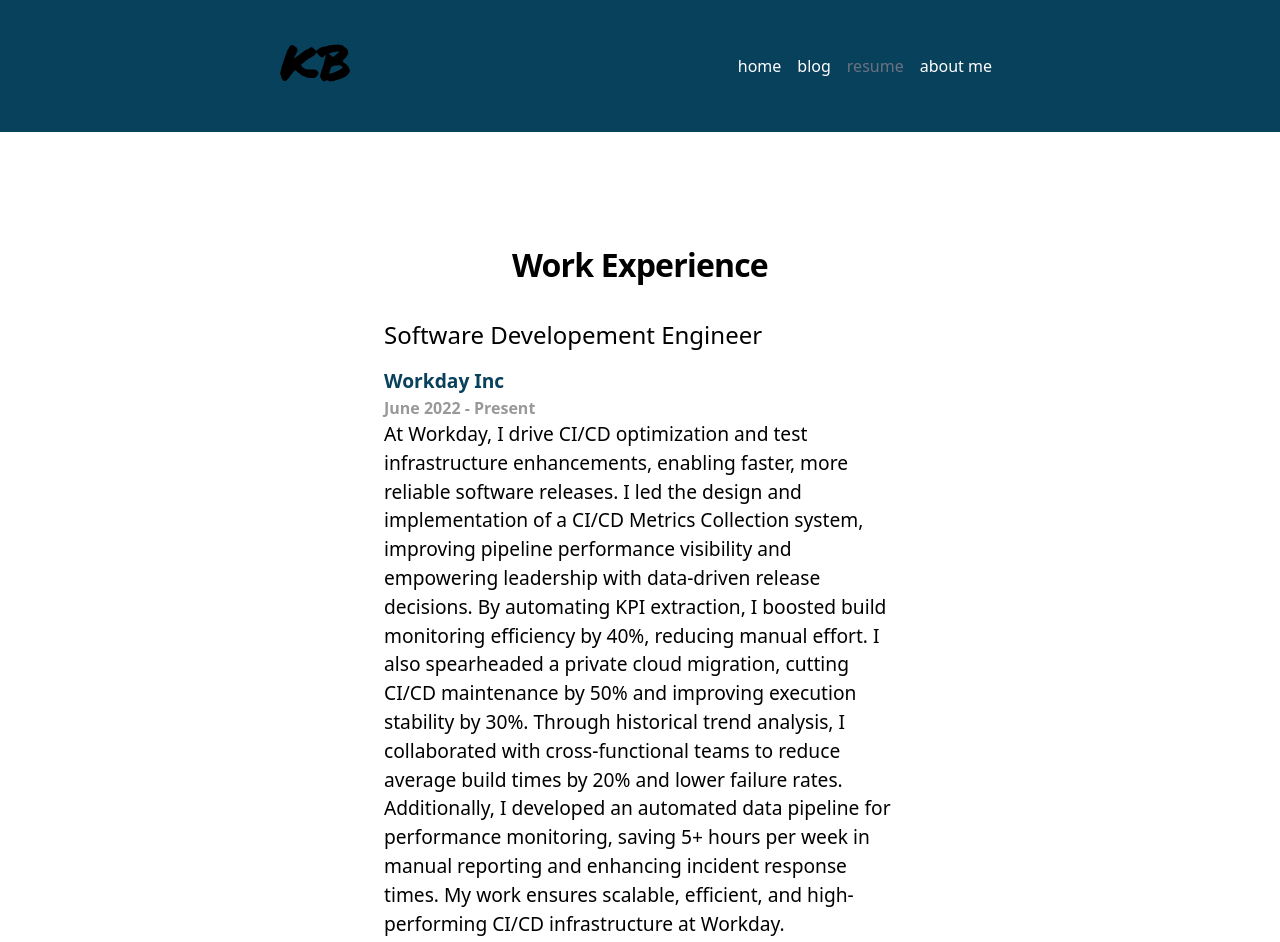
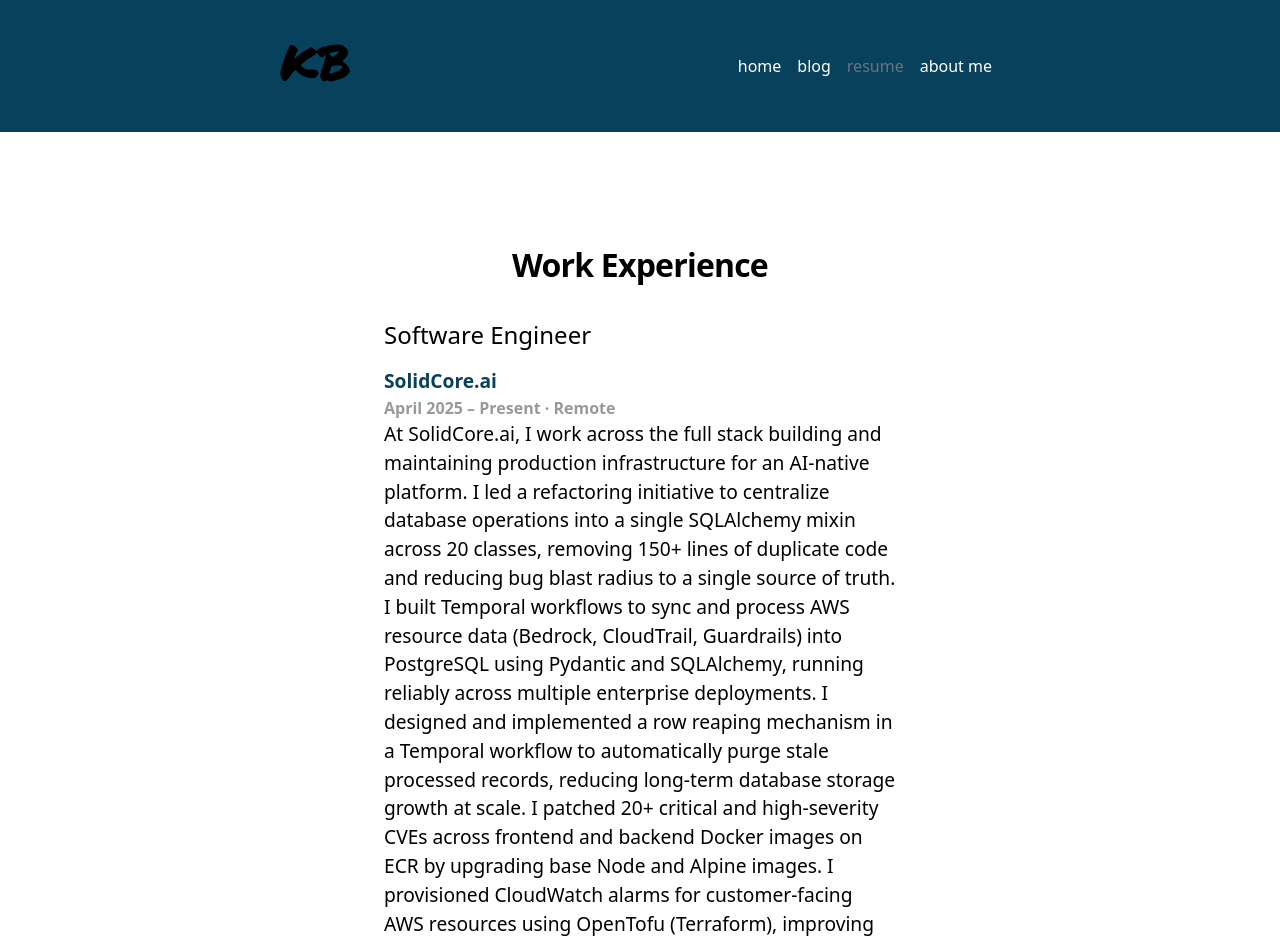
Before and after one commit to Kassymkhan919/my-blog, a Next.js app: page /resume in a window 1280 px wide. Shown: the top 942 px of the page. Built offline with nearby package versions, Linux system fonts and the light colour scheme.

Commit message:
Update resume

```diff
--- a/lib/posts.js
+++ b/lib/posts.js
@@ -26,8 +26,8 @@ export function getSortedPostsData() {
       ...matterResult.data
     }
   })
-  // Sort posts by date
-  return allPostsData.sort((a, b) => {
+  // Sort posts by date, excluding drafts
+  return allPostsData.filter(post => !post.draft).sort((a, b) => {
     if (a.date < b.date) {
       return 1
     } else {
--- a/package.json
+++ b/package.json
@@ -3,8 +3,8 @@
   "version": "0.1.0",
   "private": true,
   "scripts": {
-    "dev": "next dev",
-    "build": "next build",
+    "dev": "NODE_OPTIONS=--openssl-legacy-provider next dev",
+    "build": "NODE_OPTIONS=--openssl-legacy-provider next build",
     "start": "next start"
   },
   "dependencies": {
--- a/pages/resume.js
+++ b/pages/resume.js
@@ -9,11 +9,25 @@ const Resume = () => {
       <div className={styles.container}>
         <div className="grid justify">
           <h1 className={`${utilstyles.headingXl} justify-self-center `}>Work Experience</h1>
+          <h1 className={utilstyles.headingLg}>Software Engineer</h1>
+          <h3 className={`${utilstyles.headingMd} text-primary font-semibold`}>SolidCore.ai</h3>
+          <h3 className="font-semibold text-gray-small">April 2025 – Present · Remote</h3>
+          <p className={utilstyles.headingMd}>
+            At SolidCore.ai, I work across the full stack building and maintaining production infrastructure for an AI-native platform.
+            I led a refactoring initiative to centralize database operations into a single SQLAlchemy mixin across 20 classes, removing 150+ lines of duplicate code and reducing bug blast radius to a single source of truth.
+            I built Temporal workflows to sync and process AWS resource data (Bedrock, CloudTrail, Guardrails) into PostgreSQL using Pydantic and SQLAlchemy, running reliably across multiple enterprise deployments.
+            I designed and implemented a row reaping mechanism in a Temporal workflow to automatically purge stale processed records, reducing long-term database storage growth at scale.
+            I patched 20+ critical and high-severity CVEs across frontend and backend Docker images on ECR by upgrading base Node and Alpine images.
+            I provisioned CloudWatch alarms for customer-facing AWS resources using OpenTofu (Terraform), improving observability and satisfying Drata SOC2 compliance requirements.
+            I designed and implemented a user management system with Auth0, including RBAC, MFA, and email invitation flows.
+            I built dashboard pages and data tables in Next.js, and upgraded the app from v15 to v16 by auditing breaking changes, applying codemods, and manually verifying edge cases.
+          </p>
+
           <h1 className={utilstyles.headingLg}>Software Developement Engineer</h1>
           <h3 className={`${utilstyles.headingMd} text-primary font-semibold`}> Workday Inc</h3>
-          <h3 className="font-semibold text-gray-small"> June 2022 - Present</h3>
+          <h3 className="font-semibold text-gray-small"> June 2022 - February 2025</h3>
           <p className={utilstyles.headingMd}>
-          At Workday, I drive CI/CD optimization and test infrastructure enhancements, enabling faster, more reliable software releases. I led the design and implementation of a CI/CD Metrics Collection system, improving pipeline performance visibility and empowering leadership with data-driven release decisions. By automating KPI extraction, I boosted build monitoring efficiency by 40%, reducing manual effort. I also spearheaded a private cloud migration, cutting CI/CD maintenance by 50% and improving execution stability by 30%. Through historical trend analysis, I collaborated with cross-functional teams to reduce average build times by 20% and lower failure rates. Additionally, I developed an automated data pipeline for performance monitoring, saving 5+ hours per week in manual reporting and enhancing incident response times. My work ensures scalable, efficient, and high-performing CI/CD infrastructure at Workday.
+          At Workday, I drove CI/CD optimization and test infrastructure enhancements, enabling faster, more reliable software releases. I led the design and implementation of a CI/CD Metrics Collection system, improving pipeline performance visibility and empowering leadership with data-driven release decisions. By automating KPI extraction, I boosted build monitoring efficiency by 40%, reducing manual effort. I also spearheaded a private cloud migration, cutting CI/CD maintenance by 50% and improving execution stability by 30%. Through historical trend analysis, I collaborated with cross-functional teams to reduce average build times by 20% and lower failure rates. Additionally, I developed an automated data pipeline for performance monitoring, saving 5+ hours per week in manual reporting and enhancing incident response times. My work ensures scalable, efficient, and high-performing CI/CD infrastructure at Workday.
           </p>
 
           <h1 className={utilstyles.headingLg}>Software Engineer</h1>
--- a/posts/Favourites.md
+++ b/posts/Favourites.md
@@ -1,6 +1,7 @@
 ---
 title: "Favorites"
 date: '2021-05-17'
+draft: true
 ---
 
 # I want to share my things that I like
```
